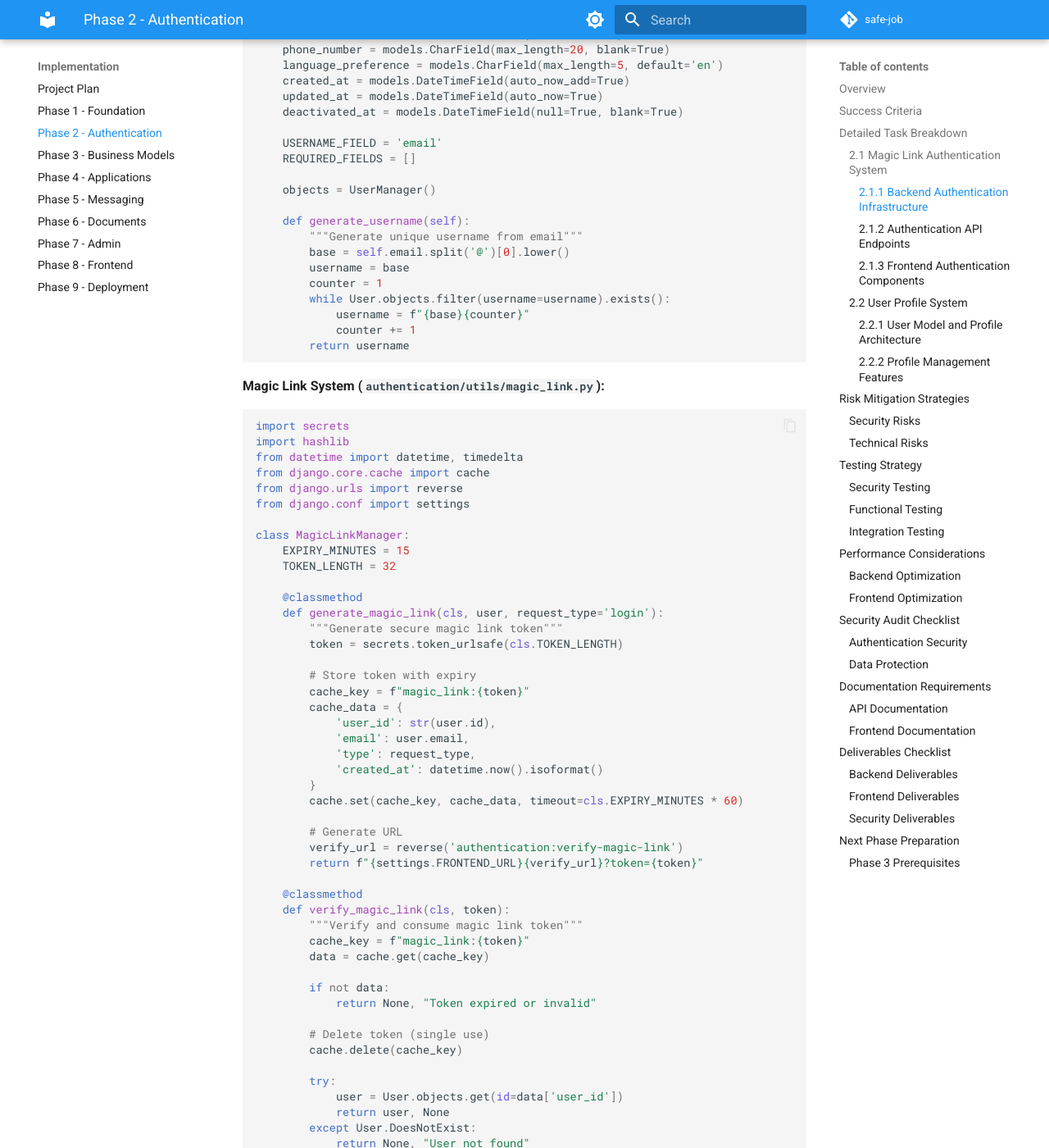
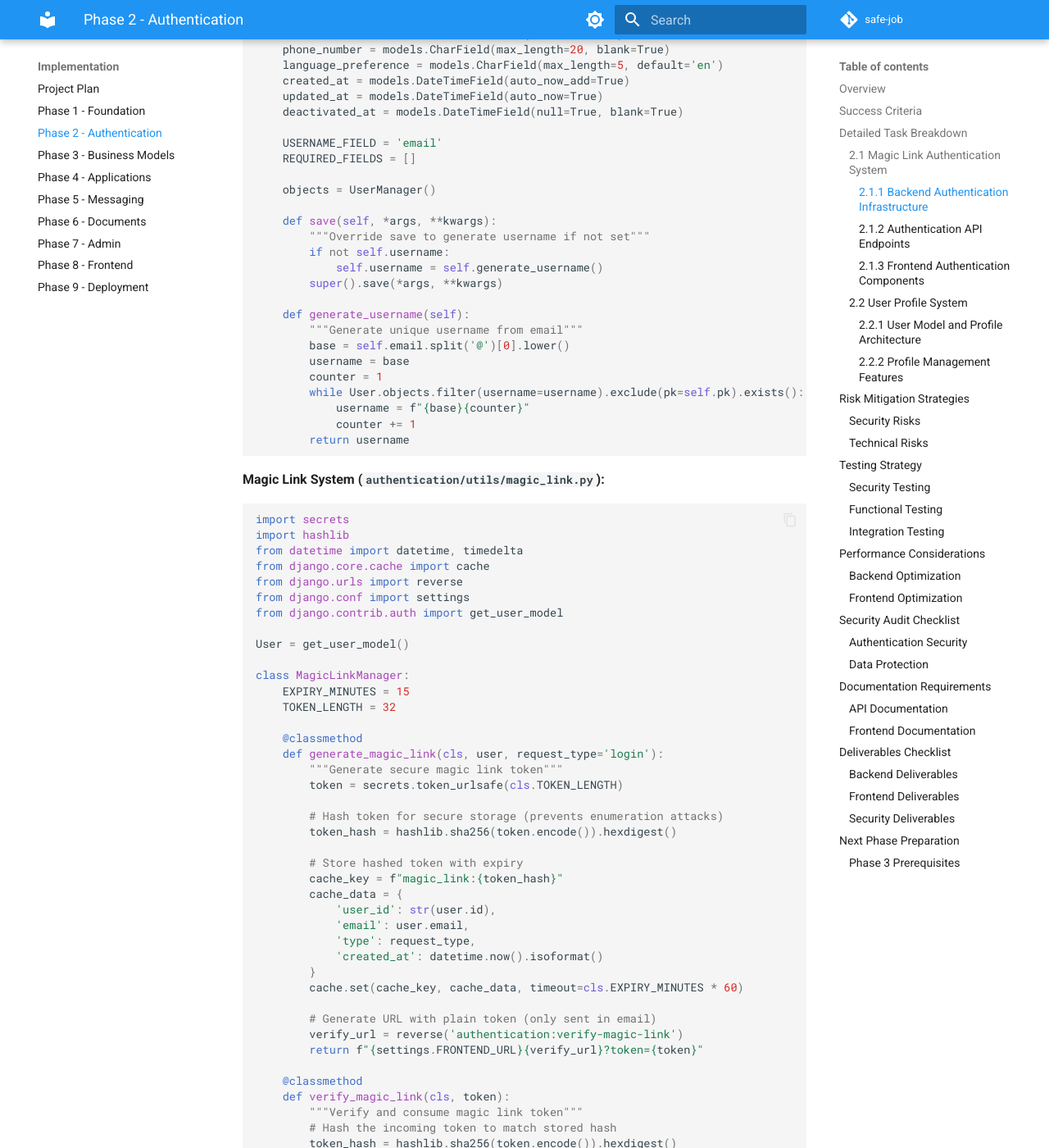
Before and after one commit to bartczak-pa/safe-job, an MkDocs documentation site: the page built from docs/phases/phase-2-authentication.md, in a window 1280 px wide and 1400 px high, scrolled down 1707 px. Shown: the whole window at 82% size. Built offline with MkDocs 1.6.1 and Material for MkDocs 9.7.7, drawn with Linux system fonts in a browser that asks for light colours; comment, search, counter and statistics services are not loaded; the version menu is left out; some of the changed text lies outside the part shown.

Commit message:
Fix critical code logic and algorithm issues
Security Fixes:
- Fix magic link token storage vulnerability by implementing SHA-256 hashing
- Add proper token verification with hash comparison
- Add missing User model imports to prevent runtime errors
- Add .env.*.local files to .gitignore to prevent secret leaks

Logic Fixes:
- Fix username field unique constraint issue with null values
- Implement automatic username generation in save() method
- Add proper self-exclusion in username uniqueness check

CI/CD Fixes:
- Fix Python version inconsistency in documentation workflow
- Fix MkDocs URL path testing (add /safe-job/ prefix)
- Improve security scan accuracy with better exclusions
- Fix cache key pattern for requirements file detection

🤖 Generated with [Claude Code](https://claude.ai/code)

Co-Authored-By: Claude <noreply@anthropic.com>

```diff
--- a/docs/phases/phase-2-authentication.md
+++ b/docs/phases/phase-2-authentication.md
@@ -70,12 +70,18 @@ class User(AbstractBaseUser, PermissionsMixin):
 
     objects = UserManager()
 
+    def save(self, *args, **kwargs):
+        """Override save to generate username if not set"""
+        if not self.username:
+            self.username = self.generate_username()
+        super().save(*args, **kwargs)
+
     def generate_username(self):
         """Generate unique username from email"""
         base = self.email.split('@')[0].lower()
         username = base
         counter = 1
-        while User.objects.filter(username=username).exists():
+        while User.objects.filter(username=username).exclude(pk=self.pk).exists():
             username = f"{base}{counter}"
             counter += 1
         return username
@@ -89,6 +95,9 @@ from datetime import datetime, timedelta
 from django.core.cache import cache
 from django.urls import reverse
 from django.conf import settings
+from django.contrib.auth import get_user_model
+
+User = get_user_model()
 
 class MagicLinkManager:
     EXPIRY_MINUTES = 15
@@ -99,8 +108,11 @@ class MagicLinkManager:
         """Generate secure magic link token"""
         token = secrets.token_urlsafe(cls.TOKEN_LENGTH)
 
-        # Store token with expiry
-        cache_key = f"magic_link:{token}"
+        # Hash token for secure storage (prevents enumeration attacks)
+        token_hash = hashlib.sha256(token.encode()).hexdigest()
+
+        # Store hashed token with expiry
+        cache_key = f"magic_link:{token_hash}"
         cache_data = {
             'user_id': str(user.id),
             'email': user.email,
@@ -109,14 +121,16 @@ class MagicLinkManager:
         }
         cache.set(cache_key, cache_data, timeout=cls.EXPIRY_MINUTES * 60)
 
-        # Generate URL
+        # Generate URL with plain token (only sent in email)
         verify_url = reverse('authentication:verify-magic-link')
         return f"{settings.FRONTEND_URL}{verify_url}?token={token}"
 
     @classmethod
     def verify_magic_link(cls, token):
         """Verify and consume magic link token"""
-        cache_key = f"magic_link:{token}"
+        # Hash the incoming token to match stored hash
+        token_hash = hashlib.sha256(token.encode()).hexdigest()
+        cache_key = f"magic_link:{token_hash}"
         data = cache.get(cache_key)
 
         if not data:
@@ -139,6 +153,9 @@ from datetime import datetime, timedelta
 from django.conf import settings
 from rest_framework.authentication import BaseAuthentication
 from rest_framework.exceptions import AuthenticationFailed
+from django.contrib.auth import get_user_model
+
+User = get_user_model()
 
 class JWTAuthentication(BaseAuthentication):
     def authenticate(self, request):
```
Also changed, not shown: other parts of docs/phases/phase-2-authentication.md (+1 -1 lines), 2 other files.
